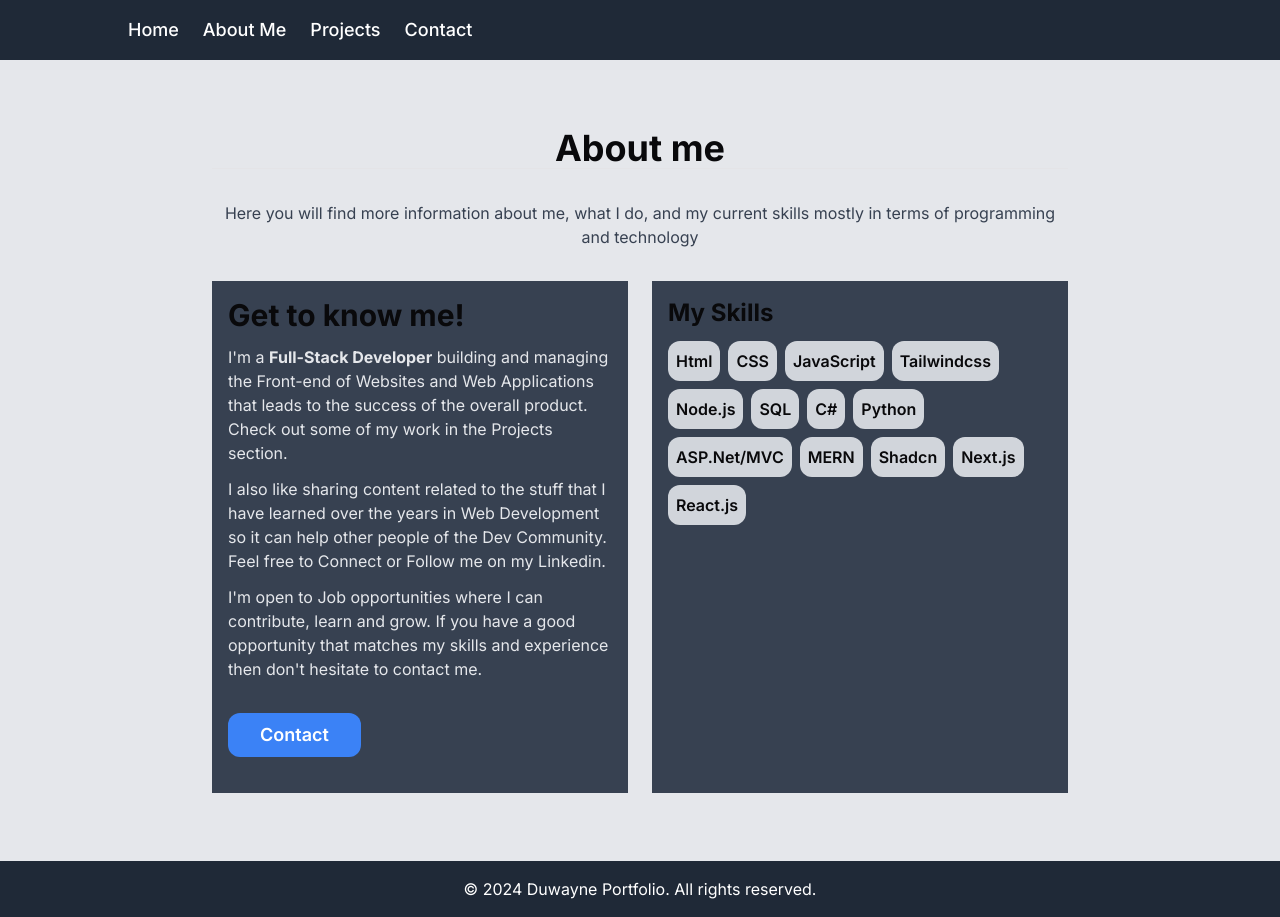
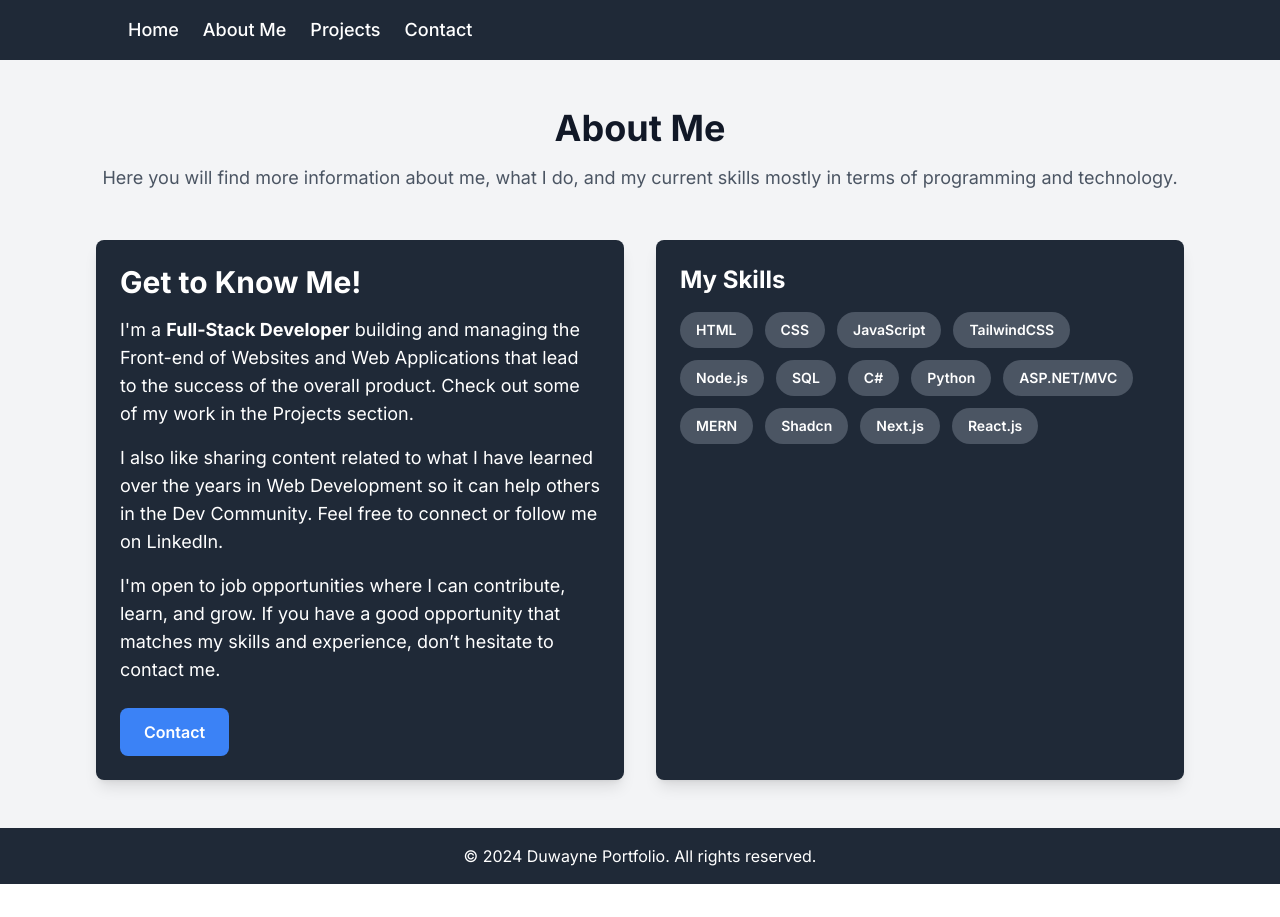
Before and after one commit to DFBlok/FrontEnd, a Next.js app in the folder tailwind/PORTFOLIO/my-portfolio-app/: page /Page2 in a window 1280 px wide. After the commit the page ends 884 px from the top, so only its background shows below. Built offline with nearby package versions, Linux system fonts and the light colour scheme.

Commit message:
About page update

```diff
--- a/tailwind/PORTFOLIO/my-portfolio-app/app/ContactPage/page.tsx
+++ b/tailwind/PORTFOLIO/my-portfolio-app/app/ContactPage/page.tsx
@@ -3,7 +3,7 @@ import ContactForm from "../_components/ContactForm";
 
 const ContactPage = () => {
   return (
-    <div className="p-4 min-h-screen flex items-center justify-center py-12 px-4 sm:px-6 lg:px-8">
+    <div className="bg-gray-100 p-4 min-h-screen flex items-center justify-center py-12 px-4 sm:px-6 lg:px-8">
       <div className=" shadow-lg rounded-lg overflow-hidden w-full max-w-3xl">
         <div className="px-6 py-8">
           <h1 className="text-3xl font-bold text-gray-900 mb-4">Contact Us</h1>
--- a/tailwind/PORTFOLIO/my-portfolio-app/app/Page2/page.tsx
+++ b/tailwind/PORTFOLIO/my-portfolio-app/app/Page2/page.tsx
@@ -3,8 +3,8 @@ import React from "react";
 const Page2 = () => {
   return (
     <>
-      <section className="bg-gray-200 py-12 ">
-        <div className="w-[70%] mx-auto p-5 items-center">
+      {/*  <section className="bg-gray-100 py-12 ">
+        <div className="w-full max-w-6xl mx-auto px-4 sm:px-6 lg:px-8">
           <div>
             <h1 className="text-center font-bold text-4xl">About me</h1>
             <hr />
@@ -113,6 +113,76 @@ const Page2 = () => {
                 ASP.Net/MVC
               </button>
             </div> */}
+      {/*</div>
+        </div>
+      </section> */}
+      <section className="bg-gray-100 py-12">
+        <div className="w-full max-w-6xl mx-auto px-4 sm:px-6 lg:px-8">
+          {/* Header */}
+          <div className="text-center mb-12">
+            <h1 className="text-4xl font-bold text-gray-900 mb-4">About Me</h1>
+            <p className="text-lg text-gray-600">
+              Here you will find more information about me, what I do, and my
+              current skills mostly in terms of programming and technology.
+            </p>
+          </div>
+
+          {/* Content */}
+          <div className="flex flex-col md:flex-row gap-8">
+            {/* Introduction */}
+            <div className="bg-gray-800 text-white p-6 rounded-lg shadow-lg flex-1">
+              <h2 className="text-3xl font-bold mb-4">Get to Know Me!</h2>
+              <p className="text-lg mb-4">
+                I'm a <b>Full-Stack Developer</b> building and managing the
+                Front-end of Websites and Web Applications that lead to the
+                success of the overall product. Check out some of my work in the
+                Projects section.
+              </p>
+              <p className="text-lg mb-4">
+                I also like sharing content related to what I have learned over
+                the years in Web Development so it can help others in the Dev
+                Community. Feel free to connect or follow me on LinkedIn.
+              </p>
+              <p className="text-lg mb-6">
+                I'm open to job opportunities where I can contribute, learn, and
+                grow. If you have a good opportunity that matches my skills and
+                experience, don’t hesitate to contact me.
+              </p>
+              <a href="/ContactPage">
+                <button className="bg-blue-500 text-white px-6 py-3 rounded-lg font-semibold hover:bg-blue-600 transition duration-300">
+                  Contact
+                </button>
+              </a>
+            </div>
+
+            {/* Skills */}
+            <div className="bg-gray-800 text-white p-6 rounded-lg shadow-lg flex-1">
+              <h2 className="text-2xl font-bold mb-4">My Skills</h2>
+              <div className="flex flex-wrap gap-3">
+                {[
+                  "HTML",
+                  "CSS",
+                  "JavaScript",
+                  "TailwindCSS",
+                  "Node.js",
+                  "SQL",
+                  "C#",
+                  "Python",
+                  "ASP.NET/MVC",
+                  "MERN",
+                  "Shadcn",
+                  "Next.js",
+                  "React.js",
+                ].map((skill) => (
+                  <span
+                    key={skill}
+                    className="bg-gray-600 px-4 py-2 rounded-full text-sm font-semibold hover:bg-gray-500 transition duration-300"
+                  >
+                    {skill}
+                  </span>
+                ))}
+              </div>
+            </div>
           </div>
         </div>
       </section>
--- a/tailwind/PORTFOLIO/my-portfolio-app/app/_components/ContactForm.tsx
+++ b/tailwind/PORTFOLIO/my-portfolio-app/app/_components/ContactForm.tsx
@@ -168,7 +168,7 @@ const ContactForm = () => {
   };
 
   return (
-    <div className="max-w-4xl mx-auto p-6 bg-white rounded-lg ">
+    <div className=" max-w-4xl mx-auto p-6 bg-white rounded-lg ">
       <form onSubmit={handleSubmit} className="space-y-6">
         <div>
           <label
```
